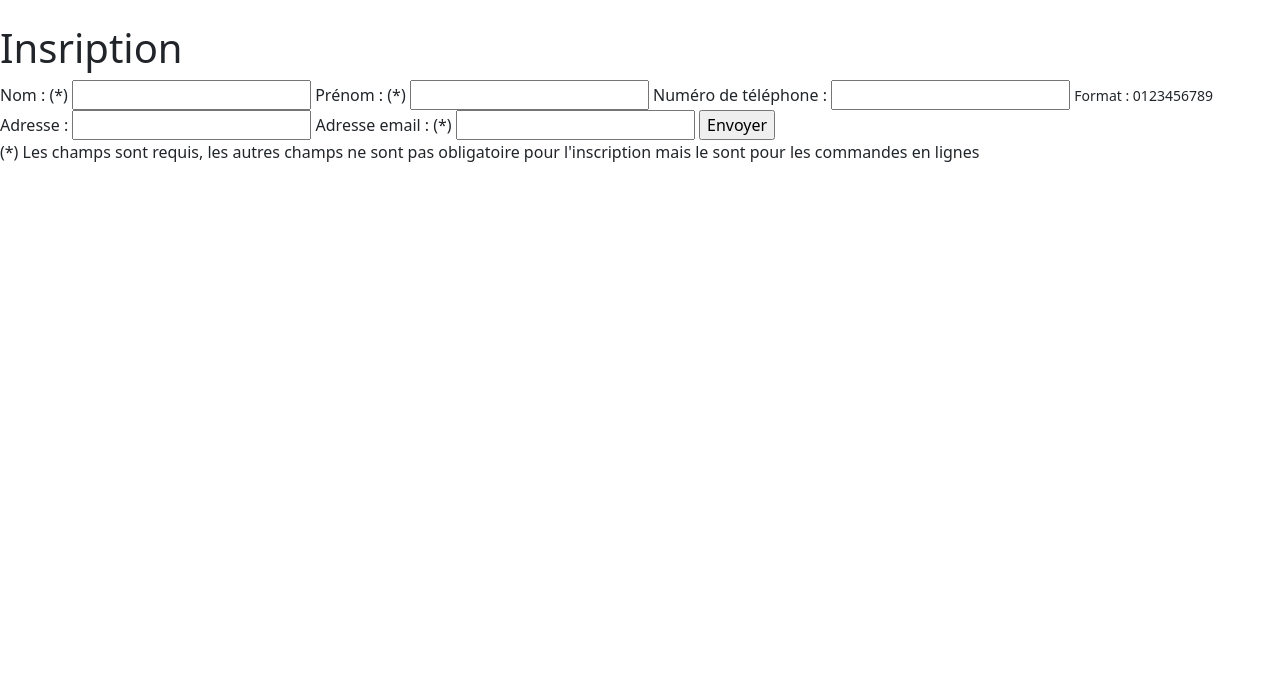
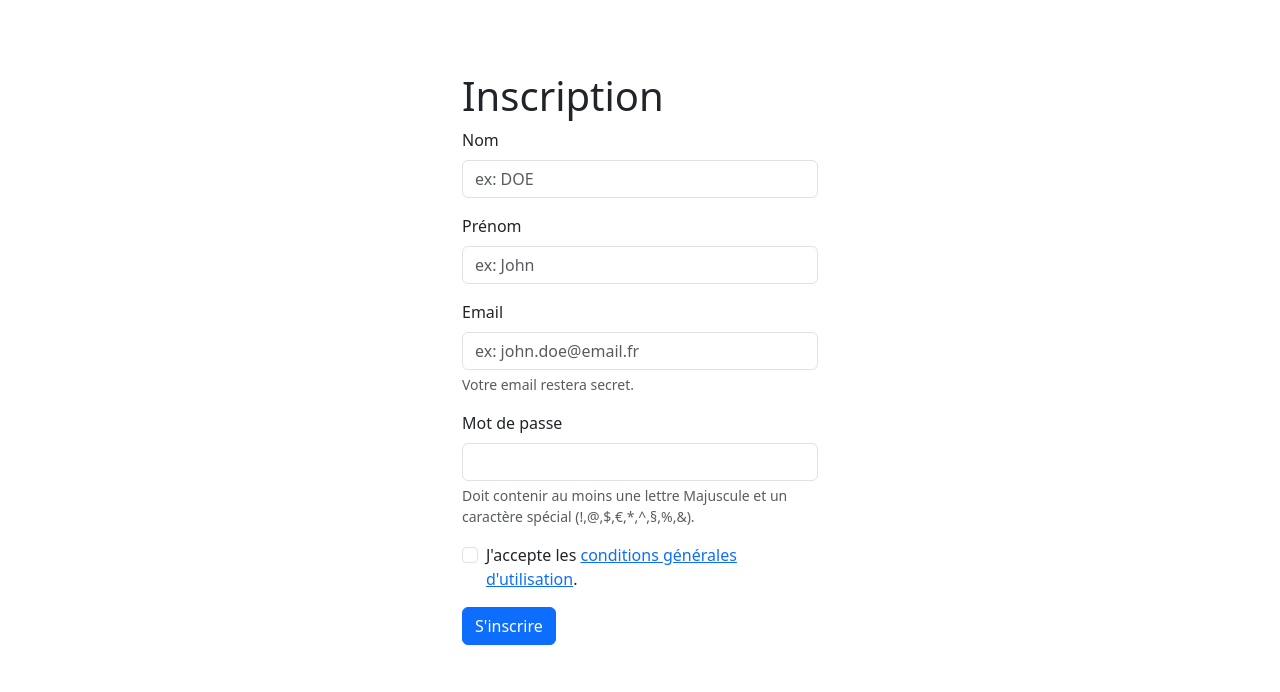
Before and after one commit to KevinBRIQUET/DevWeb1-PHP, a PHP site: page /inscription.php in a window 1280 px wide. Shown: the part 56-748 px from the top of the page. Run offline with PHP 8.4, Linux system fonts and the light colour scheme.

Commit message:
Ajout inscription/connexion sushilang

```diff
--- a/Projet/SushiLang/inscription.php
+++ b/Projet/SushiLang/inscription.php
@@ -1,25 +1,77 @@
-<?php require 'templates/inc.top.html.php'; ?>
+<?php
 
-<h1> Insription </h1>
-    <form action="#" method="post">
-        <label for="nom">Nom : (*)</label>
-        <input type="text" id="nom" name="nom" required>
+// Vérifie que le formulaire à bien été envoyé
+if($_SERVER['REQUEST_METHOD'] == 'POST' && isset($_POST['registering_form_submit']))
+{
 
-        <label for="prenom">Prénom : (*)</label>
-        <input type="text" id="prenom" name="prenom" required>
+    // Permettra de stocker les messages d'erreurs au fur-et-à-mesure
+    $errors = [];
 
-        <label for="telephone">Numéro de téléphone  :</label>
-        <input type="tel" id="telephone" name="telephone" pattern="[0-9]{10}" required>
-        <small>Format : 0123456789</small>
+    // Validation du champs "NOM"
+    if(empty($_POST['lastname']) || strlen($_POST['lastname']) <= 1)
+    {
+        $errors['lastname'] = 'Le champs NOM ne doit pas être vide et doit contenir plus d\'un caractère';
+    }
 
-        <label for="adresse">Adresse :</label>
-        <input type="text" id="adresse" name="adresse" required>
+    // Validation du champs "Prénom"
+    if(empty($_POST['firstname']) || strlen($_POST['firstname']) <= 1)
+    {
+        $errors['firstname'] = 'Le champs Prénom ne doit pas être vide et doit contenir plus d\'un caractère';
+    }
 
-        <label for="email">Adresse email : (*) </label>
-        <input type="email" id="email" name="email" required>
+    // Validation du champs "Email"
+    if(empty($_POST['email']) || !filter_var($_POST['email'], FILTER_VALIDATE_EMAIL))
+    {
+        $errors['email'] = 'Le champs Email est obligatoire et doit être une adresse email valide';
+    }
 
-        <input type="submit" value="Envoyer">
-    </form>
-<p> (*) Les champs sont requis, les autres champs ne sont pas obligatoire pour l'inscription mais le sont pour les commandes en lignes </p>
+    // Validation du champs "Password"
+    if(empty($_POST['password']) || !preg_match('/[a-zA-Z0-9\!\@\$\€\*\^\§\%\&]{16,32}/', $_POST['password']))
+    {
+        $errors['password'] = 'Le mot de passe est obligatoire et doit contenir entre 16 et 32 carcatères avec des minuscules, des MAJUSCULES et des caractères spéciaux comme @,$,€,*,^,§,%,&.';
+    }
 
-<?php require 'templates/inc.bottom.html.php'; ?>
+    if(!isset($_POST['cgu']))
+    {
+        $errors['cgu'] = 'Vous devez accepter les conditions générales d\'utilisation';
+    }
+
+    if(empty($errors))
+    {
+        require 'data/db-connect.php';
+        // Vérification de l'email en BDD
+        $email = $_POST['email'];
+        $query = $dbh->prepare("SELECT id_customer FROM customer WHERE email = :email");
+        $query->execute(['email' => $email]);
+        $customerId = $query->fetch();
+
+        if($customerId)
+        {
+            $errors['email'] = 'Un compte existe déjà pour cette adresse email.';
+        }
+        else
+        {
+            $salt = "dw1";
+            $query = $dbh->prepare("INSERT INTO customer (firstname, lastname, email, password) VALUES (:firstname, :lastname, :email, :password)");
+            $query->execute([
+                'firstname' => $_POST['firstname'],
+                'lastname' => $_POST['lastname'],
+                'email' => $_POST['email'],
+                'password' => password_hash($_POST['password'] . $salt, PASSWORD_DEFAULT)
+            ]);
+
+            if($dbh->lastInsertId())
+            {
+                header('Location: /connexion.php');
+                exit;
+            }
+            else
+            {
+                $errors['form'] = "Une erreur s'est produit lors de l'inscription. Contacter l'administrateur à l'adresse [email].";
+            }
+        }
+    }
+}
+
+
+require 'templates/inscription.html.php';
--- a/Projet/SushiLang/templates/inc.bottom.html.php
+++ b/Projet/SushiLang/templates/inc.bottom.html.php
@@ -8,16 +8,27 @@
 <script src="https://cdn.jsdelivr.net/npm/bootstrap@5.3.2/dist/js/bootstrap.min.js" integrity="sha384-BBtl+eGJRgqQAUMxJ7pMwbEyER4l1g+O15P+16Ep7Q9Q+zqX6gSbd85u4mG4QzX+" crossorigin="anonymous"></script>
 
 <script src="https://unpkg.com/aos@next/dist/aos.js"></script>
-  <script>
-    AOS.init();
-  </script>
+<script>
+  AOS.init();
+
+  // Lazy loading
+  document.addEventListener("DOMContentLoaded", (event) => {
+
+    let imgs = document.querySelectorAll("[data-src]");
+
+    imgs.forEach(function(img){
+      img.src = img.dataset.src;
+    });
+
+
+  });
+
+
+</script>
 
 </body>
 
 </html>
 
 <?php
-
 unset($_SESSION['message']);
-
-?>
--- /dev/null
+++ b/Projet/SushiLang/templates/inscription.html.php
@@ -0,0 +1,59 @@
+<?php require 'templates/inc.top.html.php'; ?>
+<div class="container py-5">
+    <div class="row justify-content-center">
+        <div class="col-12 col-md-4">
+            <h1>Inscription</h1>
+            <form method="POST">
+                <div class="mb-3">
+                    <label for="lastname" class="form-label">Nom</label>
+                    <input type="text" class="form-control <?= isset($errors) && !empty($errors['lastname']) ? 'is-invalid' : '' ?>" name="lastname" id="lastname" required placeholder="ex: DOE">
+                    <?php if(isset($errors) && !empty($errors['lastname'])): ?>
+                        <div class="invalid-feedback d-block">
+                           <?= $errors['lastname'] ?>
+                        </div>
+                    <?php endif; ?>
+                </div>
+                <div class="mb-3">
+                    <label for="firstname" class="form-label">Prénom</label>
+                    <input type="text" class="form-control <?= isset($errors) && !empty($errors['firstname']) ? 'is-invalid' : '' ?>" name="firstname" id="firstname" required placeholder="ex: John">
+                    <?php if(isset($errors) && !empty($errors['firstname'])): ?>
+                        <div class="invalid-feedback d-block">
+                           <?= $errors['firstname'] ?>
+                        </div>
+                    <?php endif; ?>
+                </div>
+                <div class="mb-3">
+                    <label for="email" class="form-label">Email</label>
+                    <input type="email" class="form-control <?= isset($errors) && !empty($errors['email']) ? 'is-invalid' : '' ?>" name="email" id="email" aria-describedby="emailHelp" required placeholder="ex: john.doe@email.fr">
+                    <div id="emailHelp" class="form-text">Votre email restera secret.</div>
+                    <?php if(isset($errors) && !empty($errors['email'])): ?>
+                        <div class="invalid-feedback d-block">
+                           <?= $errors['email'] ?>
+                        </div>
+                    <?php endif; ?>
+                </div>
+                <div class="mb-3">
+                    <label for="password" class="form-label">Mot de passe</label>
+                    <input type="password" class="form-control <?= isset($errors) && !empty($errors['password']) ? 'is-invalid' : '' ?>" name="password" id="password" aria-describedby="passwordHelp" minlength="16" required>
+                    <div id="passwordHelp" class="form-text">Doit contenir au moins une lettre Majuscule et un caractère spécial (!,@,$,€,*,^,§,%,&).</div>
+                    <?php if(isset($errors) && !empty($errors['password'])): ?>
+                        <div class="invalid-feedback d-block">
+                           <?= $errors['password'] ?>
+                        </div>
+                    <?php endif; ?>
+                </div>
+                <div class="mb-3 form-check">
+                    <input type="checkbox" class="form-check-input  <?= isset($errors) && !empty($errors['cgu']) ? 'is-invalid' : '' ?>" id="cgu" name="cgu" required>
+                    <label class="form-check-label" for="cgu">J'accepte les <a href="#">conditions générales d'utilisation</a>.</label>
+                    <?php if(isset($errors) && !empty($errors['cgu'])): ?>
+                        <div class="invalid-feedback d-block">
+                           <?= $errors['cgu'] ?>
+                        </div>
+                    <?php endif; ?>
+                </div>
+                <button type="submit" class="btn btn-primary" name="registering_form_submit">S'inscrire</button>
+            </form>
+        </div>
+    </div>
+</div>
+<?php require 'templates/inc.bottom.html.php'; ?>
```
Also changed, not shown: Projet/SushiLang/categorie.php (+10 -3 lines), Projet/SushiLang/connexion.php (added, +65 -0 lines), Projet/SushiLang/templates/404.html.php (+10 -4 lines), Projet/SushiLang/templates/connexion.html.php (added, +30 -0 lines).
